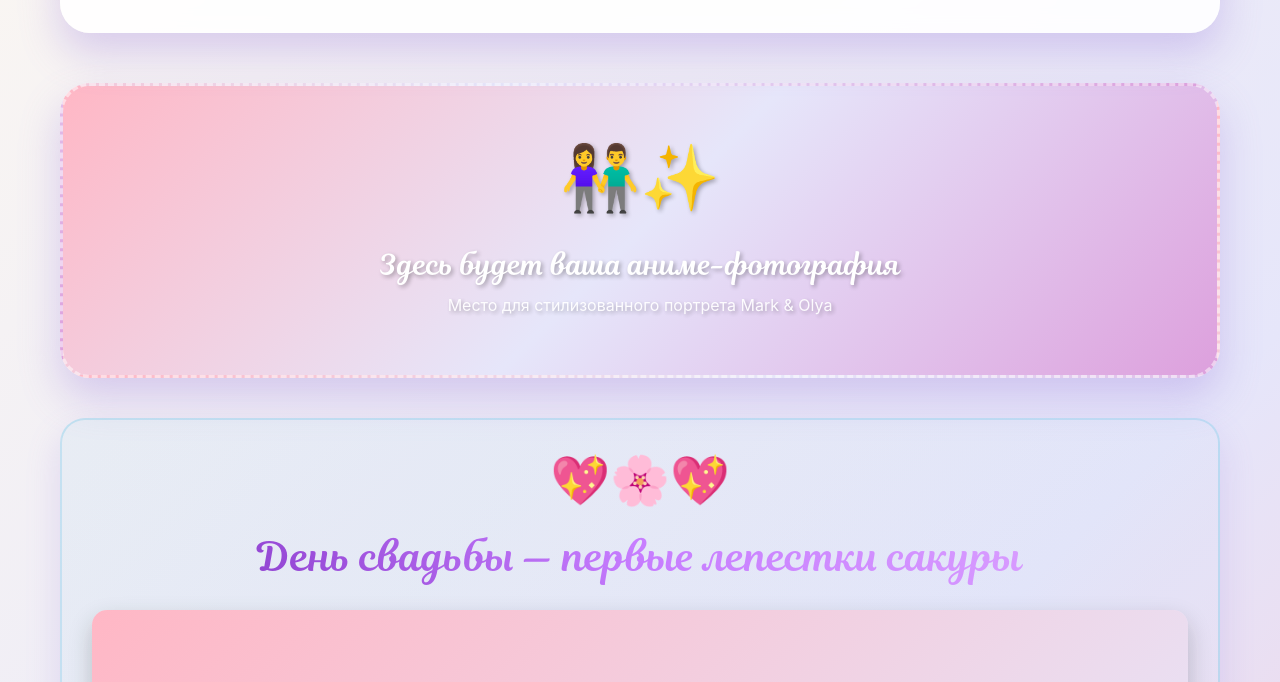
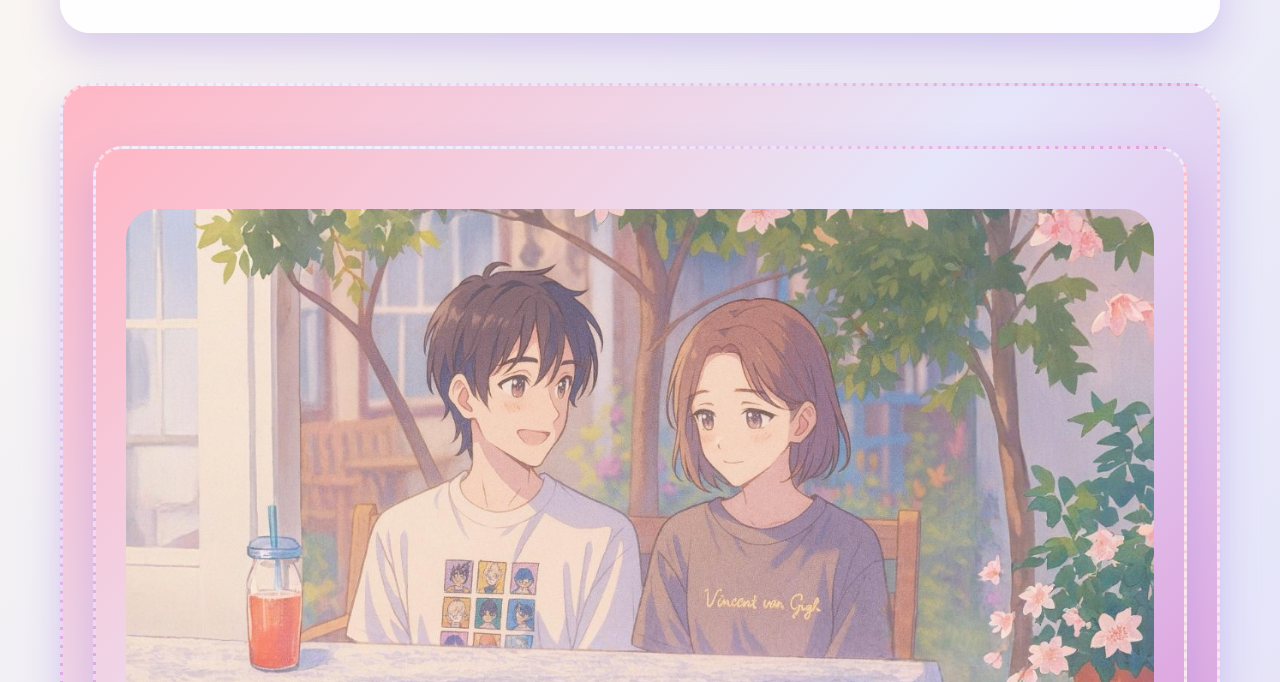
Before and after one commit to SolomonikVik/MarkandOlya, a plain HTML site: page index.html in a window 1280 px wide. Shown: the part 520-1202 px from the top of the page. Drawn offline with Linux system fonts and the light colour scheme.

Commit message:
Update index.html
добавил ссылку на фото центрально

```diff
--- a/index.html
+++ b/index.html
@@ -594,10 +594,8 @@
         <!-- Место для фото молодых -->
         <section class="couple-photo">
             <div class="photo-placeholder">
-                <div class="photo-content">
-                    <span class="photo-icon">👫✨</span>
-                    <p class="photo-text">Здесь будет ваша аниме-фотография</p>
-                    <p class="photo-subtext">Место для стилизованного портрета Mark & Olya</p>
+                <div class="photo-placeholder">
+                    <img src="images/couple-photo.jpg" alt="Mark & Olya" style="width: 100%; height: 100%; object-fit: cover; border-radius: 30px;">
                 </div>
             </div>
         </section>
```
